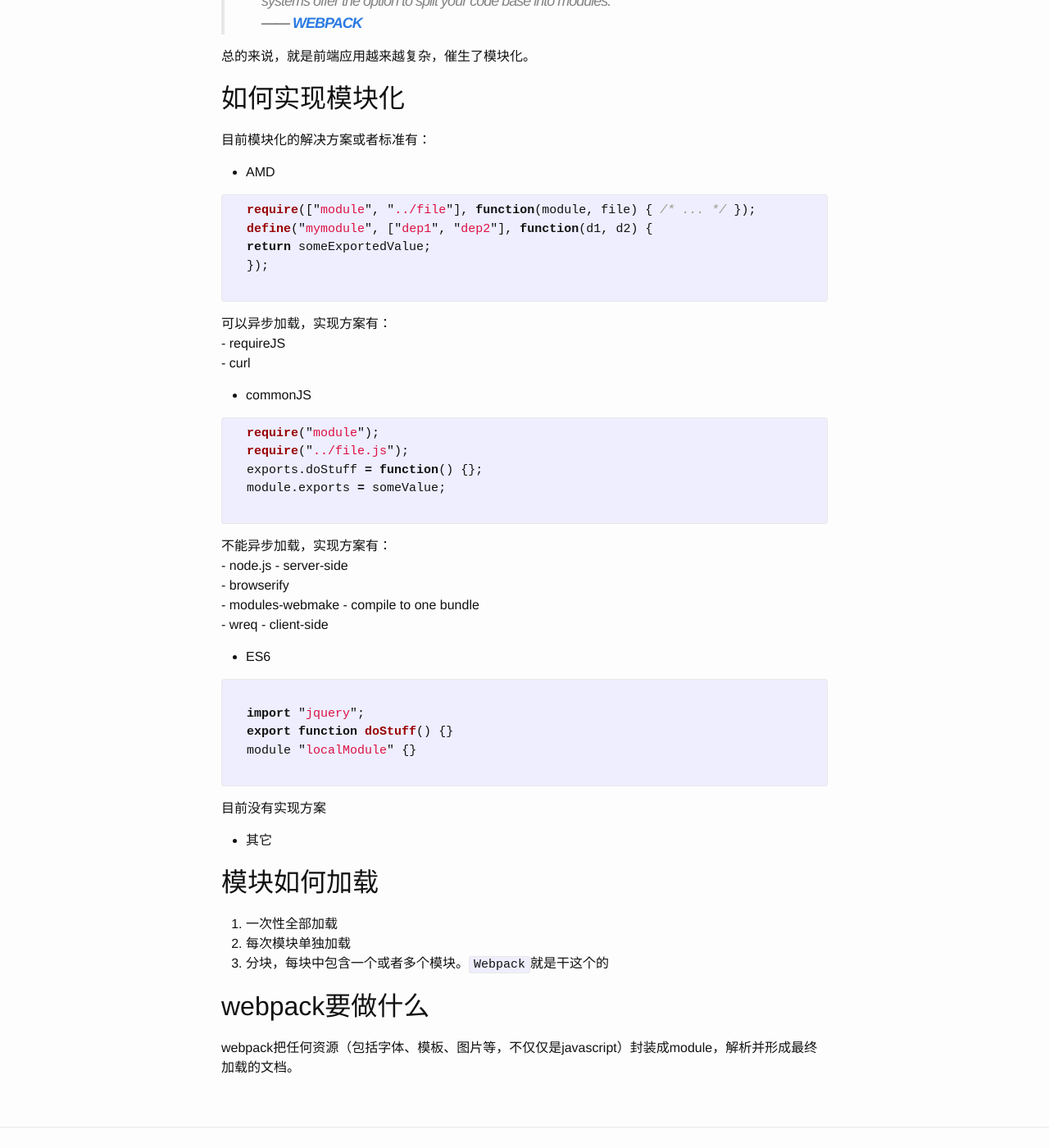
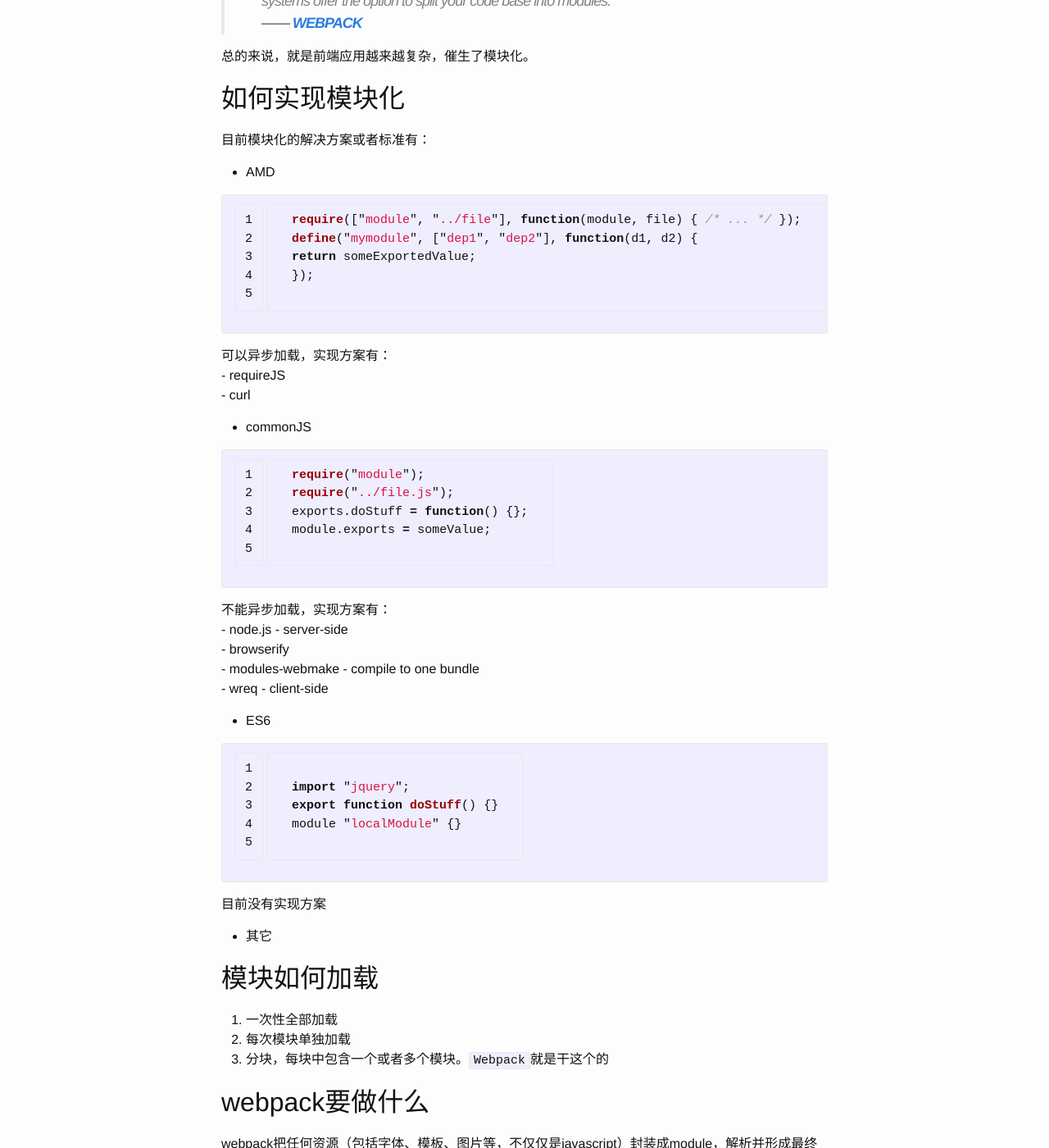
Before and after one commit to seannell/StopTalking, a Jekyll site: the page built from _posts/2016-04-11-Webpack学习笔记（1）—— 模块化与Webpack.md, in a window 1280 px wide and 1400 px high, scrolled down 467 px. Shown: the whole window at 82% size. Built offline with Jekyll 4.4.1, drawn with Linux system fonts in a browser that asks for light colours.

Commit message:
修改webpack学习笔记（2）

```diff
--- a/_posts/2016-04-11-Webpack学习笔记（1）—— 模块化与Webpack.md
+++ b/_posts/2016-04-11-Webpack学习笔记（1）—— 模块化与Webpack.md
@@ -19,7 +19,7 @@ A big code base needs to be organized. Module systems offer the option to split
 
 目前模块化的解决方案或者标准有：
   - AMD
-  {% highlight javascript %}
+  {% highlight javascript linenos %}
   require(["module", "../file"], function(module, file) { /* ... */ });
   define("mymodule", ["dep1", "dep2"], function(d1, d2) {
   return someExportedValue;
@@ -32,7 +32,7 @@ A big code base needs to be organized. Module systems offer the option to split
 
   - commonJS
 
-  {% highlight javascript %}
+  {% highlight javascript linenos %}
   require("module");
   require("../file.js");
   exports.doStuff = function() {};
@@ -45,7 +45,7 @@ A big code base needs to be organized. Module systems offer the option to split
     - wreq - client-side
 
   - ES6
-  {% highlight javascript %}
+  {% highlight javascript linenos %}
   import "jquery";
   export function doStuff() {}
   module "localModule" {}
```
Also changed, not shown: _posts/2016-04-12-Webpack学习笔记（3）—— 用webpack实现前端工程化.md (added, +4 -0 lines).
